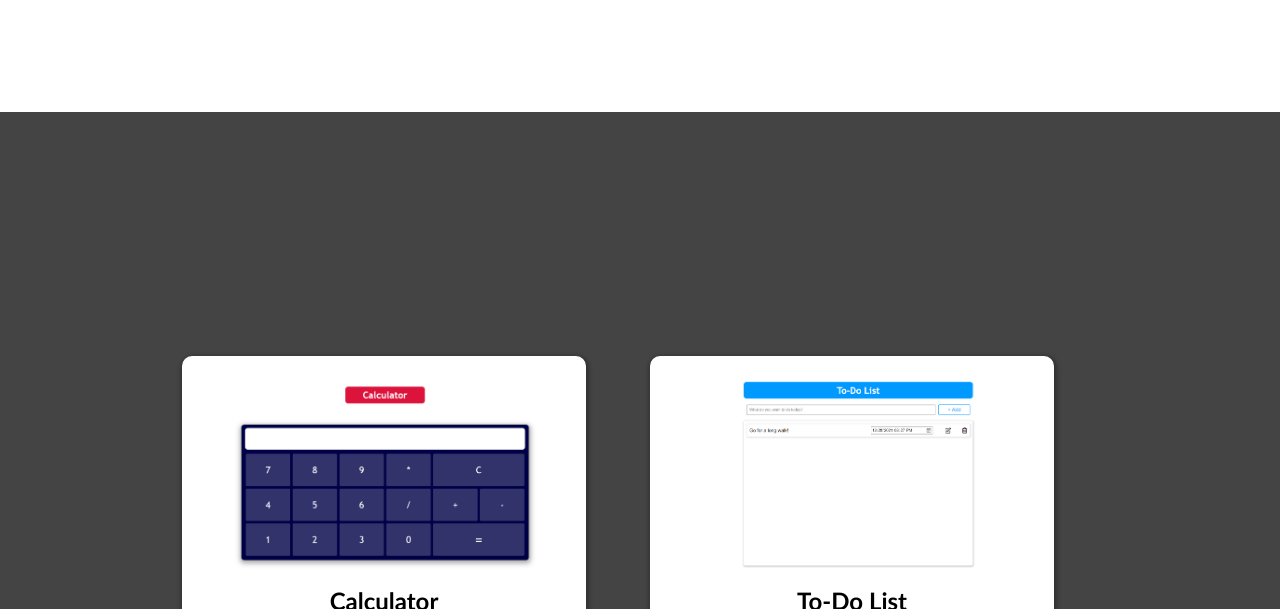
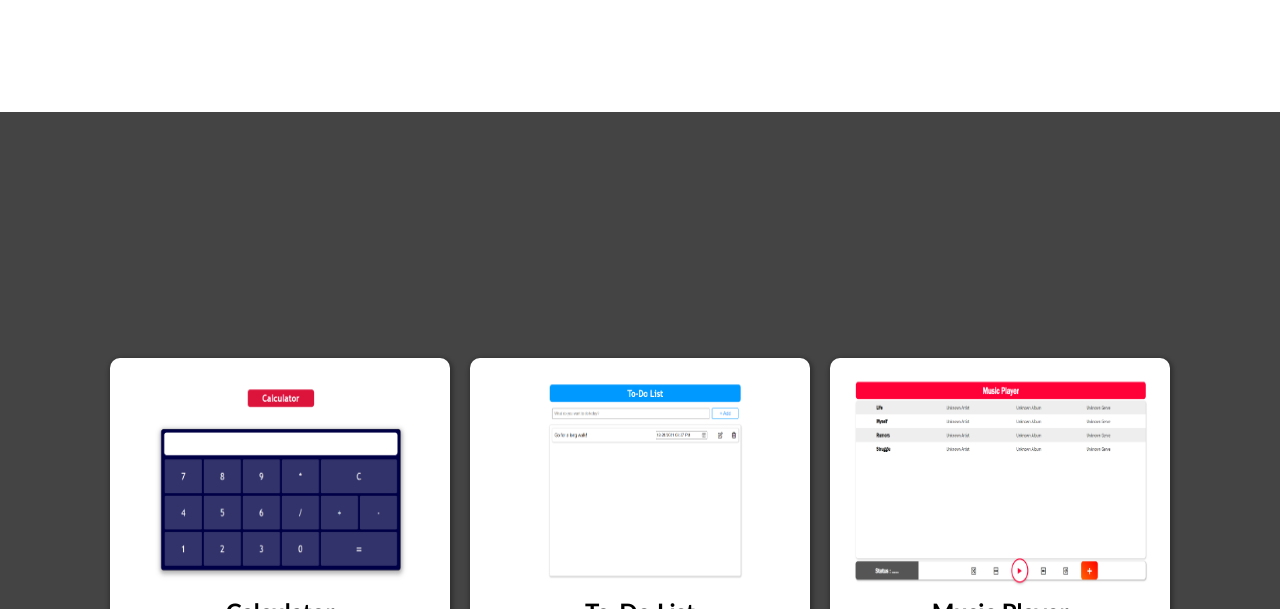
Before and after one commit to msmadhhamdev/portfolio, a plain HTML site: page index.html in a window 1280 px wide. Shown: the part 1488-2097 px from the top of the page. Drawn offline with Linux system fonts and the light colour scheme; files whose address does not match are found by name; a web font is replaced by a local one.

Commit message:
Add Music Player project

```diff
--- a/index.html
+++ b/index.html
@@ -59,6 +59,11 @@
                     <h1>To-Do List</h1>
                     <p><a title="Source Code" href="https://github.com/msmadhhamdev/to-do-list"><i class="fab fa-github"></i></a><a title="Open" href="https://adhham-todolist.netlify.app/"><i class="fas fa-external-link-alt"></i></a></p>
                 </div>
+                <div class="project">
+                    <img src="images/musicplayer.png" alt="">
+                    <h1>Music Player</h1>
+                    <p><a title="Source Code" href="https://github.com/msmadhhamdev/to-do-list"><i class="fab fa-github"></i></a><a title="Open" href="https://adhham-todolist.netlify.app/"><i class="fas fa-external-link-alt"></i></a></p>
+                </div>
             </div>
         </section>
         <div id="contact-box" class="contact-box">
--- a/style.css
+++ b/style.css
@@ -208,13 +208,16 @@ main .intro-section {
 }
 
 .projects {
-    display: grid;
-    grid-template-columns: 35vw 35vw;
-    gap: 20px;
+    display: flex;
+    justify-content: space-evenly;
+    align-items: center;
+    flex-wrap: wrap;
 }
 
 .projects .project {
-    width: 30vw;
+    width: 25vw;
+    height: 36vh;
+    margin: 10px;
     padding: 10px;
     background: #fff;
     box-shadow: 1px 2px 4px 2px rgba(0, 0, 0, 0.3);
@@ -222,6 +225,7 @@ main .intro-section {
 
 .projects .project img {
     width: 100%;
+    height: 28vh;
 }
 
 .project {
@@ -441,12 +445,12 @@ main .intro-section {
         padding: 5px 12px;
         box-shadow: 1px 2px 6px 2px rgba(0, 0, 0, 0.1);
     }
-    .projects {
-        grid-template-columns: 35vw;
-    }
     .techs-stack img {
         margin: 10px;
         width: 22vw;
+    }
+    .project h1 {
+        font-size: 0.6em;
     }
     .contact-box {
         font-size: 0.8em;
```
Also changed, not shown: images/musicplayer.png (added).
